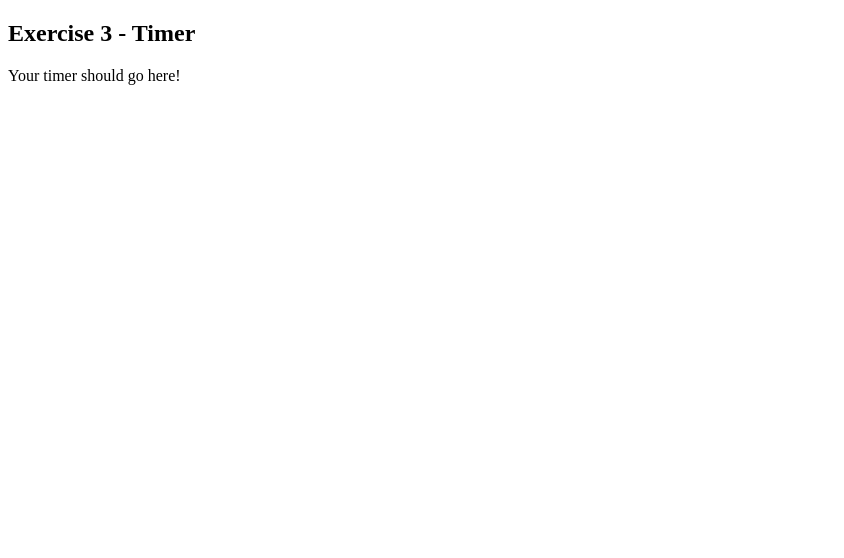
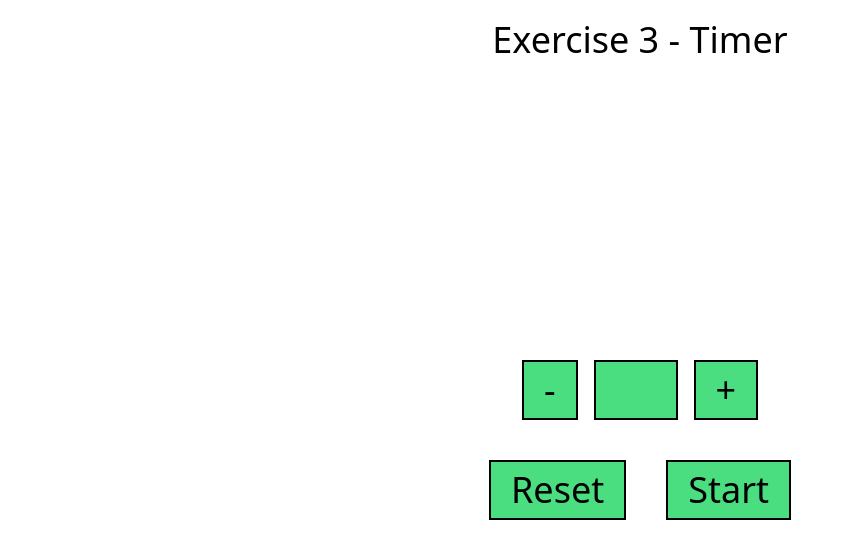
Before and after one commit to OjembaAssessment/js-fundamentals-and-dom-gate-1-kaitcham, a plain HTML site: page Exercise 3 - Timer/timer.html in a window 1280 px wide. Shown: the whole page, without its empty margins (0-844 px from the left). Drawn offline with nearby package versions, Linux system fonts and the light colour scheme.

Commit message:
Timer.html

```diff
--- a/Exercise 3 - Timer/timer.html
+++ b/Exercise 3 - Timer/timer.html
@@ -1,20 +1,33 @@
 <!DOCTYPE html>
 <html>
+  <head>
+    <link rel="stylesheet" href="timer.css" />
+    <script src="https://cdn.tailwindcss.com"></script>
+  </head>
 
-<head>
-    <link rel="stylesheet" href="timer.css">
-</head>
-
-<body>
-
-    <h2>Exercise 3 - Timer</h2>
-
-    <div id="myTimer">
-        Your timer should go here!
+  <body class="h-screen flex flex-col">
+    <h2 class="text-center text-4xl py-5">Exercise 3 - Timer</h2>
+    <div
+      id="myTimer"
+      class="flex-1 flex flex-col justify-center items-center gap-10 text-4xl w-[500px] mx-auto"
+    >
+      <div
+        class="calculate flex gap-4 [&>button]:bg-green-400 [&>button]:border-2 [&>button]:border-black [&>button]:px-5 [&>button]:py-2"
+      >
+        <button onclick="calculateNewTime(-1)">-</button>
+        <p
+          id="countNumber"
+          class="px-10 bg-green-400 border-2 border-black text-center py-2"
+        ></p>
+        <button onclick="calculateNewTime(1)">+</button>
+      </div>
+      <div
+        class="flex gap-10 [&>button]:bg-green-400 [&>button]:border-2 [&>button]:border-black [&>button]:px-5 [&>button]:py-2 [&>button]:w-full"
+      >
+        <button onclick="resetTimer()">Reset</button>
+        <button onclick="startTimer()">Start</button>
+      </div>
     </div>
-
     <script src="./timer.js"></script>
-
-</body>
-
+  </body>
 </html>
```
